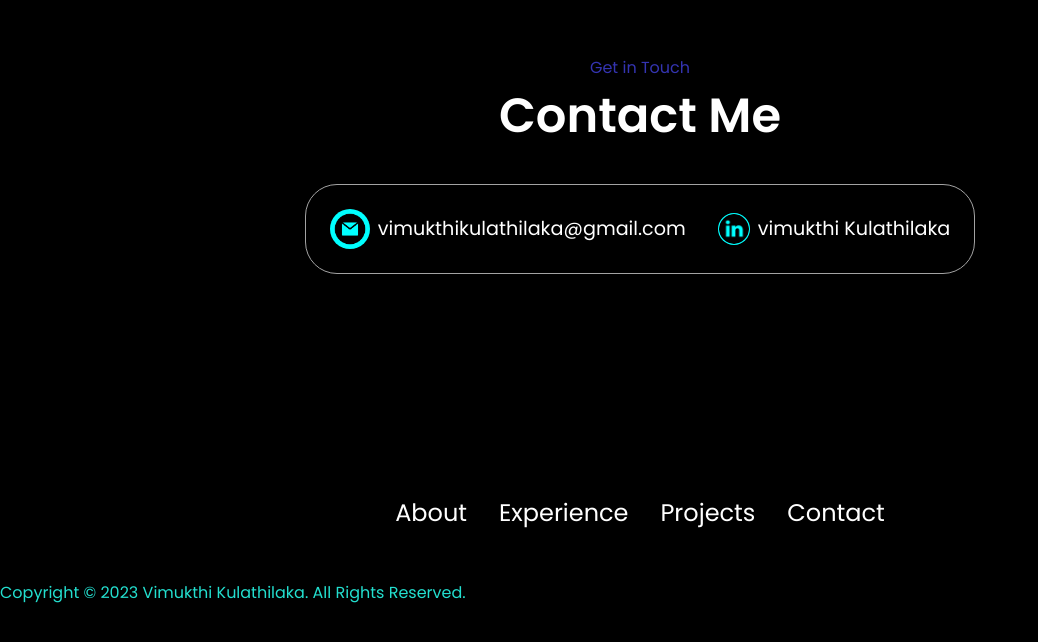
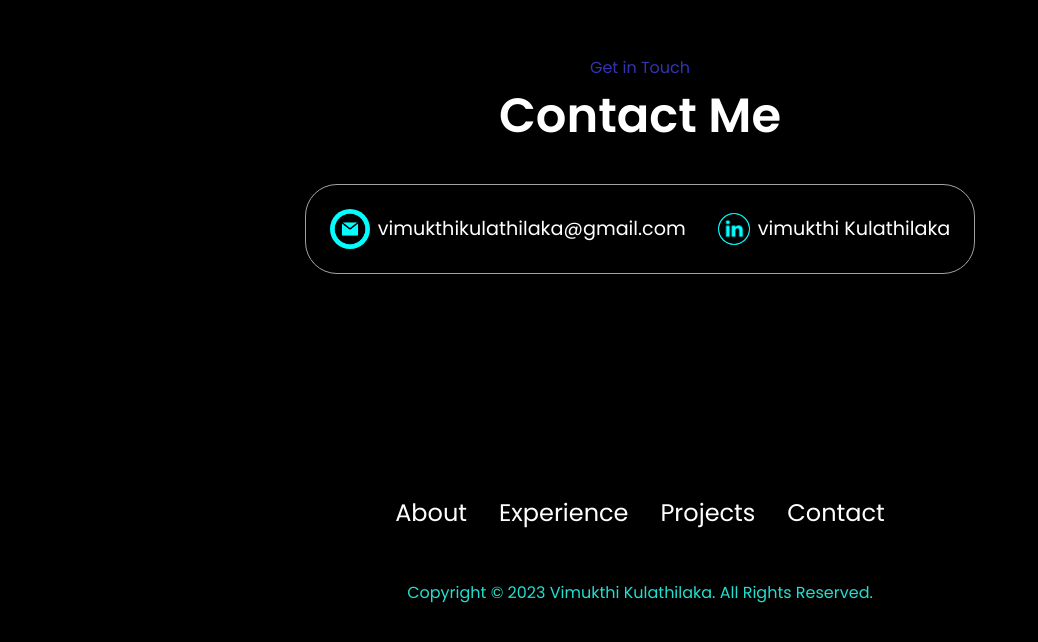
Before and after one commit to VimukthiMK/Portfolio-Vimukthi_Kulathilaka, a React (Create React App) app in the folder portfolio/: page / in a window 1280 px wide. Shown: the part 3520-4162 px from the top of the page, without its empty margins (0-1038 px from the left). Before the commit the page ends 4125 px from the top, so only its background shows below. Built offline with nearby package versions, Linux system fonts and the light colour scheme.

Commit message:
Added footer CSS

```diff
--- /dev/null
+++ b/portfolio/src/Components/Footer/Footer.css
@@ -0,0 +1,8 @@
+footer {
+    height: 26vh;
+    margin: 0 1rem;
+  }
+
+  footer p {
+    text-align: center;
+  }
--- a/portfolio/src/Components/Footer/Footer.js
+++ b/portfolio/src/Components/Footer/Footer.js
@@ -1,4 +1,5 @@
 import React from 'react'
+import'./Footer.css'
 
 export default function Footer() {
   return (
```
